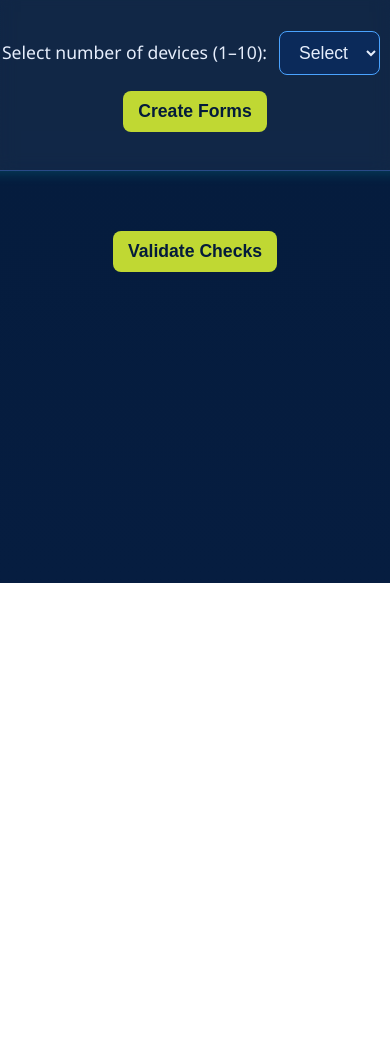
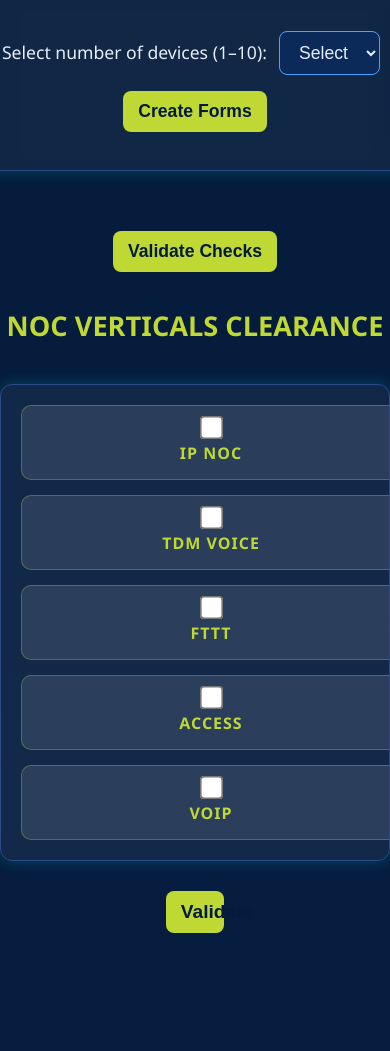
Before and after one commit to DiorRamizi/OSP-checklist, a plain HTML site: page index.html in a window 390 px wide. Shown: the part 261-1312 px from the top of the page. Before the commit the page ends 844 px from the top, so only its background shows below. Drawn offline with Linux system fonts and the light colour scheme.

Commit message:
Added a new Section
Added a new Section for cleareances from NOCs

```diff
--- a/index.html
+++ b/index.html
@@ -166,10 +166,8 @@
     }
 
     .result {
-      margin-top: 15px;
       font-weight: bold;
       font-size: 1.1rem;
-      padding: 10px;
       border-radius: 8px;
       width: 40%;
       max-width: 600px;
@@ -299,6 +297,122 @@
       height: 24px;
     }
 
+    /* UPDATED NOC CLEARANCE ROW Styles */
+    .noc-container {
+      /* background: rgba(255, 255, 255, 0.05);
+      backdrop-filter: blur(8px); */
+      /* border-radius: 12px; */
+      /* box-shadow: 0 0 15px rgba(0, 255, 255, 0.2); */
+      padding: 30px;
+      padding-top: 5px;
+      width: 100%;
+      max-width: 700px;
+      margin-bottom: 40px;
+      /* border: 1px solid #2a4a88; */
+      display: flex;
+      flex-direction: column;
+      justify-content: center;
+    }
+    .clearance-row {
+      display: flex;
+      justify-content: space-evenly;
+      align-items: center;
+      flex-wrap: wrap;
+      gap: 20px;
+      margin: 20px 0;
+      padding: 25px;
+      background: rgba(255, 255, 255, 0.05);
+      border-radius: 12px;
+      border: 1px solid #2a4a88;
+      box-shadow: 0 0 15px rgba(0, 255, 255, 0.2);
+      position: relative;
+      overflow: hidden;
+    }
+
+    body.light-mode .clearance-row {
+      background: rgba(42, 90, 154, 0.15);
+      border: 2px solid #2a5a9a;
+      box-shadow: 0 8px 25px rgba(42, 90, 154, 0.3);
+    }
+
+    body.light-mode .noc-container h2 {
+       color: #2a5a9a;
+    }
+
+    .noc-container h2 {
+       color: #c0d833;
+    }
+
+    .clearance-item {
+      display: flex;
+      flex-direction: column;
+      align-items: center;
+      text-align: center;
+      min-width: 100px;
+      padding: 12px 5px;
+      background: rgba(255, 255, 255, 0.1);
+      border-radius: 10px;
+      transition: all 0.3s ease;
+      border: 1px solid rgba(192, 216, 51, 0.3);
+    }
+
+    body.light-mode .clearance-item {
+      background: rgba(255, 255, 255, 0.8);
+      border: 1px solid rgba(42, 90, 154, 0.3);
+    }
+
+    .clearance-item:hover {
+      transform: translateY(-3px);
+      box-shadow: 0 5px 15px rgba(192, 216, 51, 0.4);
+    }
+
+    body.light-mode .clearance-item:hover {
+      box-shadow: 0 5px 15px rgba(42, 90, 154, 0.4);
+    }
+
+    .clearance-item input[type="checkbox"] {
+      transform: scale(1.8);
+      margin: 0 0 8px 0;
+      accent-color: #c0d833;
+    }
+
+    body.light-mode .clearance-item input[type="checkbox"] {
+      accent-color: #2a5a9a;
+    }
+
+    .clearance-item label {
+      font-weight: bold;
+      font-size: 1rem;
+      color: #c0d833;
+      text-transform: uppercase;
+      letter-spacing: 1px;
+    }
+
+    body.light-mode .clearance-item label {
+      color: #2a5a9a;
+    }
+
+    .noc-validate-btn {
+      margin-top: 10px;
+      padding: 10px 15px;
+      font-size: 1.2rem;
+      width: 15%;
+      align-self: center;
+    }
+
+    .noc-result {
+      margin-top: 10px;
+      font-weight: bold;
+      font-size: 1.2rem;
+      padding: 15px;
+      border-radius: 12px;
+      width: 70%;
+      max-width: 600px;
+      text-align: center;
+      transition: all 0.3s ease;
+      align-self: center;
+    }
+
     @media (max-width: 600px) {
       .device-form {
         padding: 20px 20px;
@@ -319,6 +433,15 @@
         width: 20px;
         height: 20px;
       }
+      .clearance-row {
+        flex-direction: column;
+        gap: 15px;
+        padding: 20px;
+      }
+      .clearance-item {
+        min-width: 100%;
+        padding: 15px;
+      }
     }
 
     @keyframes fadeIn {
@@ -337,7 +460,7 @@
     </div>
     <h1>OSP CHECKLIST</h1>
     <div class="version">
-      version 1.2.8 — Done by the Interns
+      version 2.1.1 — Done by the Interns
     </div>
   </header>
 
@@ -355,6 +478,37 @@
 
   <button id="validateBtn" style="margin-top:20px;">Validate Checks</button>
   <div id="resultMessage" class="result"></div>
+
+  <!-- UPDATED NOC CLEARANCE ROW ONLY -->
+  <div class="noc-container">
+    <h2 style="font-size: 1.7rem; text-align: center; margin-bottom: 20px;">NOC VERTICALS CLEARANCE</h2>
+
+    <div class="clearance-row">
+      <div class="clearance-item">
+        <input type="checkbox" id="ipClearance" class="clearanceCheck" />
+        <label for="ipClearance">IP NOC</label>
+      </div>
+      <div class="clearance-item">
+        <input type="checkbox" id="tdmClearance" class="clearanceCheck" />
+        <label for="tdmClearance">TDM VOICE</label>
+      </div>
+      <div class="clearance-item">
+        <input type="checkbox" id="ftttClearance" class="clearanceCheck" />
+        <label for="ftttClearance">FTTT</label>
+      </div>
+      <div class="clearance-item">
+        <input type="checkbox" id="accessClearance" class="clearanceCheck" />
+        <label for="accessClearance">ACCESS</label>
+      </div>
+      <div class="clearance-item">
+        <input type="checkbox" id="voipClearance" class="clearanceCheck" />
+        <label for="voipClearance">VOIP</label>
+      </div>
+    </div>
+
+    <button id="nocValidateBtn" class="noc-validate-btn">Validate</button>
+    <div id="nocResultMessage" class="noc-result"></div>
+  </div>
 
   <script>
     // Theme toggle functionality
@@ -506,6 +660,40 @@
         `;
       }
     });
+
+    // UPDATED NOC CLEARANCE VALIDATION ONLY
+    const nocValidateBtn = document.getElementById("nocValidateBtn");
+    const nocResultMessage = document.getElementById("nocResultMessage");
+
+    nocValidateBtn.addEventListener("click", () => {
+      const clearanceCheckboxes = document.querySelectorAll(".clearanceCheck");
+      let allClearanceChecked = true;
+      let uncheckedCount = 0;
+      let uncheckedItems = [];
+
+      clearanceCheckboxes.forEach(cb => {
+        if (!cb.checked) {
+          allClearanceChecked = false;
+          uncheckedCount++;
+          uncheckedItems.push(cb.nextElementSibling.textContent.trim());
+        }
+      });
+
+      nocResultMessage.innerHTML = "";
+      if (!allClearanceChecked) {
+        nocResultMessage.innerHTML = `
+          <div class="error">
+            <strong>⚠️ Clearance Incomplete</strong>
+            <span style="display:block; margin:10px 0;">Need ${uncheckedCount}/5 clearances:</span>
+            <span style="color:#ffdcdc; font-weight:bold; font-size: 1.1rem;">${uncheckedItems.join(", ")}</span>
+          </div>
+        `;
+      } else {
+        nocResultMessage.innerHTML = `
+          <div class="success">✅ ALL 5 NOC VERTICALS CLEARED! 🚀</div>
+        `;
+      }
+    });
   </script>
 </body>
 </html>
```
